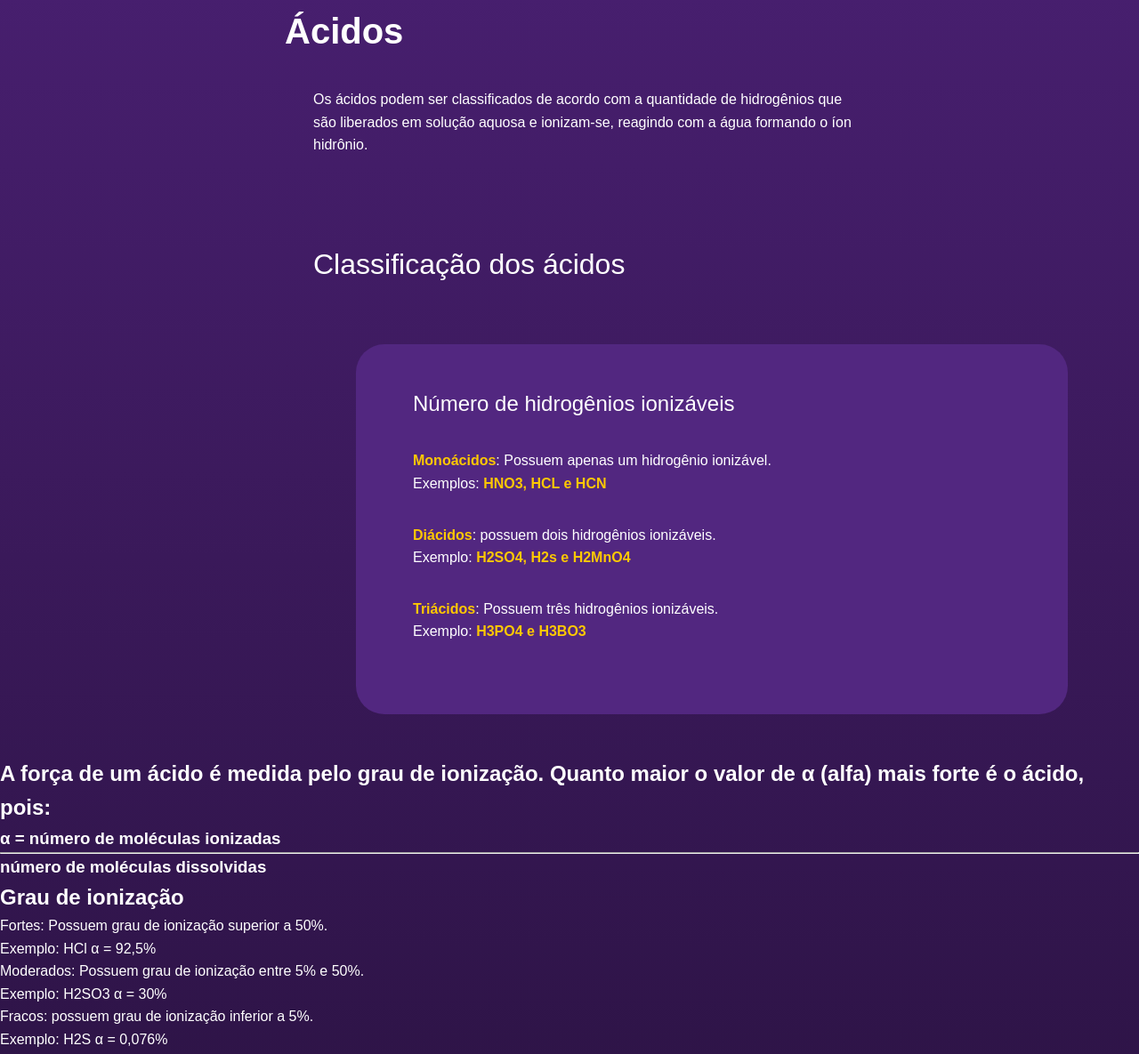
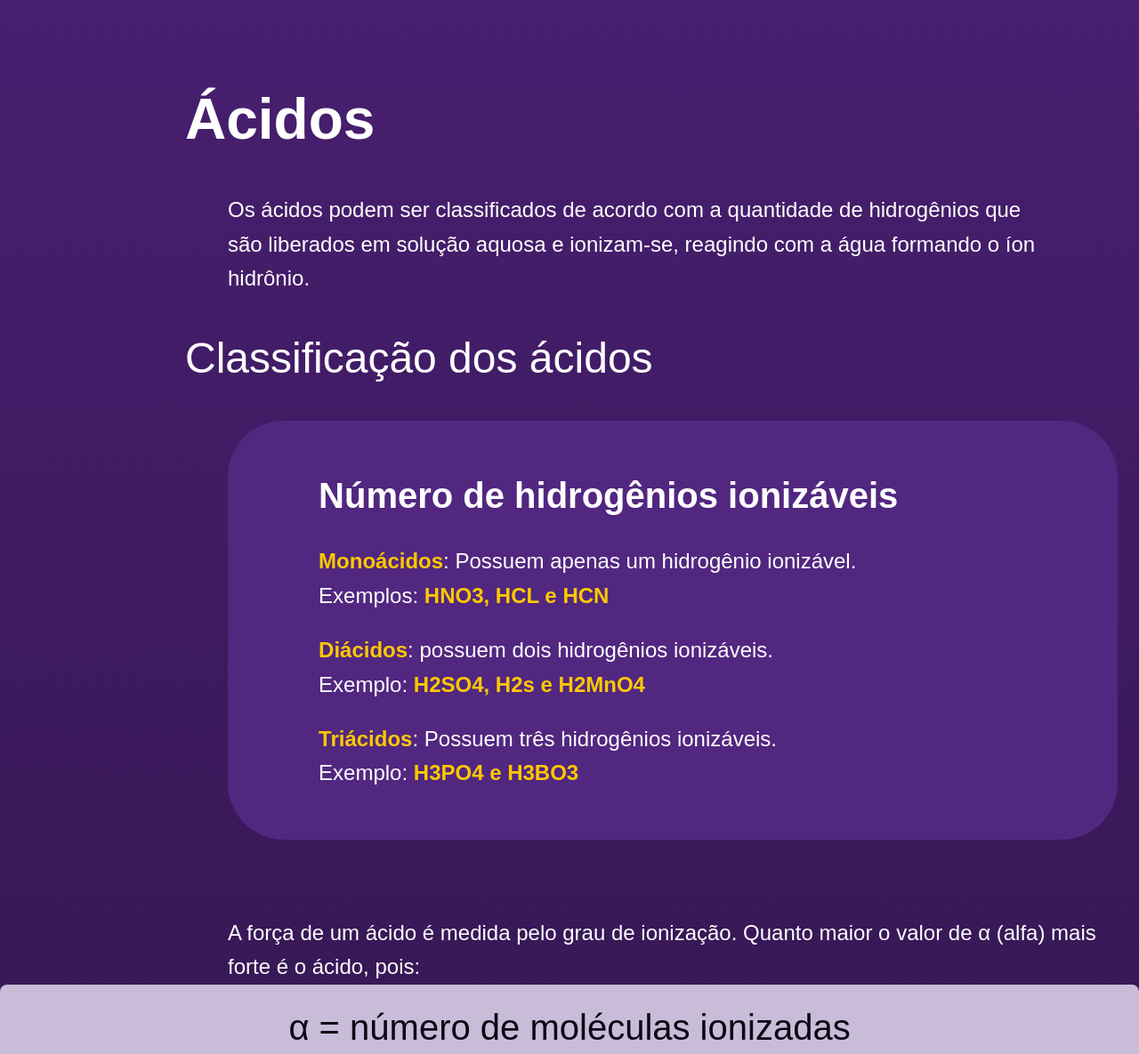
Before and after one commit to Geovannaoliveiracosta12a/EDUTEC2025, a plain HTML site: page acidos.html in a window 1280 px wide. Shown: the part 157-1342 px from the top of the page at 89% size. Drawn offline with Linux system fonts and the light colour scheme.

Commit message:
Modificação no tamanho das fontes pelo figma dev

```diff
--- a/acidos.css
+++ b/acidos.css
@@ -22,14 +22,30 @@ body {
     color: white;
     line-height: 1.6;
 
+    p{
+        font-size: 1.5rem;
+    }
+
+    h1{
+        font-size: 4rem;
+    }
+
+    h2{
+        font-size: 3rem;
+    }
+
+    h3{
+        font-size: 2.5rem;
+    }
+
 }
+
 
 header {
     display: flex;
     align-items: center;
     justify-content: space-between;
     padding: 1rem 4rem;
-    /* Ajuste conforme necessidade */
     background-color: transparent;
 }
 
@@ -42,12 +58,15 @@ img {
     display: flex;
     align-items: center;
     gap: 1rem;
+    width: 12rem;
+    height: 4rem;
 }
 
 nav {
     display: flex;
     align-items: center;
     gap: 2rem;
+    font-size: 1.25;
 }
 
 nav h3 {
@@ -86,48 +105,45 @@ nav img {
     flex-direction: column;
 
     .acidos {
-        margin: 3rem 0 3rem 20rem;
+       h1{
+        margin-top: 9rem;
+        margin-left: 13rem;
+       }
+
+       p{
+        margin-left: 16rem;
+        margin-top: 2rem;
     }
-
-    .acidos h1 {
-        margin-bottom: 2rem;
-        font-size: 2.5rem;
-    }
-
-    .acidos p {
-        margin-left: 2rem;
-        margin-bottom: 1rem;
     }
 
     .classificacao_dos_acidos {
-        margin: 2rem 0 3rem 22rem;
-
         h2 {
-            margin-bottom: 4rem;
-            font-size: 2rem;
-            font-weight: 400;
+           margin-left: 13rem;
+           margin-top: 2rem;
+           margin-bottom: 2rem;
+           font-weight: 500;
         }
     }
 
     .numero_de_hidrogenio {
-        padding: 3rem 2rem;
-        margin-left: 3rem;
+        padding: 2rem 3rem;
+        margin-left: 16rem;
         background: var(--highlight-purple);
-        border-radius: 2rem;
-        max-width: 800px;
-        width: 90%;
-    }
+        border-radius: 3.94rem;
+        max-width: 1000px;
 
-    .numero_de_hidrogenio h3 {
-        margin-bottom: 2rem;
-        margin-left: 2rem;
-        font-size: 1.5rem;
-        font-weight: 400;
-    }
+        h3{
+            margin-left: 3.38rem;
+            margin-top: 1.25rem;
+            margin-bottom: 1.44rem;
+        }
 
-    .numero_de_hidrogenio p {
-        margin-bottom: 2rem;
-        margin-left: 2rem;
+        p{
+            margin-left: 3.38rem;
+            margin-top: 1.25rem;
+            margin-bottom: 1.44rem;
+        }
+
     }
 
     span{
@@ -135,3 +151,33 @@ nav img {
         font-weight: 600;
     }
 }
+
+.segunda_section{
+    display: flex;
+    flex-direction: column;
+
+    .forca_do_acido{
+            p {
+                margin-top: 5.38rem;
+                margin-left: 16rem;
+            }
+
+        h3{
+            padding: 1rem;
+            background: var(--light-purle);
+            border-radius: .5rem;
+            text-align: center;
+            color: #0D0614;
+            font-weight: 500;
+
+            .linha_preta{
+                border: none;
+                height: .1rem;
+                background: var(--normal-purple);
+                margin: .3rem 0;
+                width: 60%;
+                margin: 8px auto;
+            }
+        }
+    }
+}
--- a/acidos.html
+++ b/acidos.html
@@ -69,10 +69,10 @@
 
         <section class="segunda_section">
             <div class="forca_do_acido">
-                <h2>
+                <p>
                     A força de um ácido é medida pelo grau de ionização. Quanto maior o valor de α (alfa) mais forte é o
                     ácido, pois:
-                </h2>
+                </p>
 
 
                 <h3>
```
